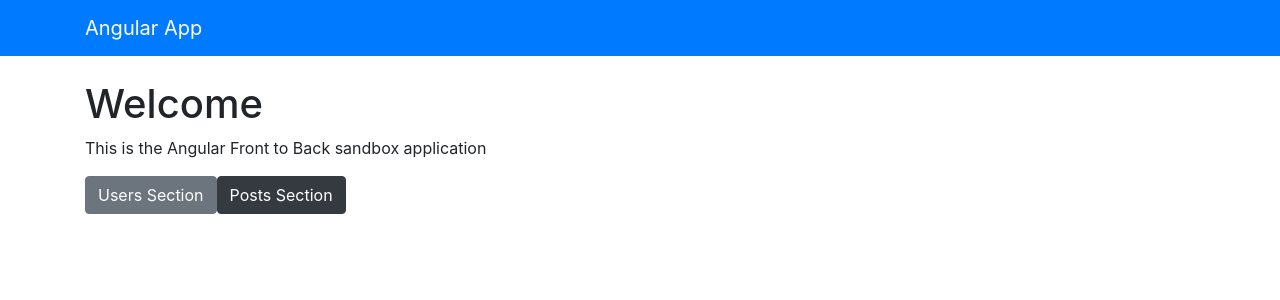
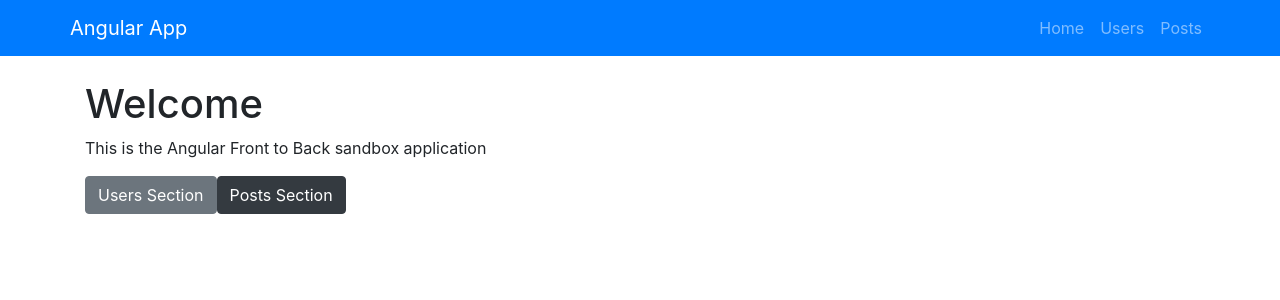
Before and after one commit to brunosantanati/angular-front-to-back, an Angular app: page / in a window 1280 px wide. Shown: the top 300 px of the page. Built offline with nearby package versions, Linux system fonts and the light colour scheme.

Commit message:
Add links to the navbar.

```diff
--- a/src/app/components/navbar/navbar.component.html
+++ b/src/app/components/navbar/navbar.component.html
@@ -1,5 +1,18 @@
-<nav class="navbar navbar-dark bg-primary mb-4">
+<nav class="navbar navbar-expand navbar-dark bg-primary mb-4">
     <div class="container">
         <a routerLink="/" class="navbar-brand">Angular App</a>
+        <div>
+            <ul class="navbar-nav ml-auto">
+                <li class="nav-item">
+                    <a routerLink="/" class="nav-link">Home</a>
+                </li>
+                <li class="nav-item">
+                    <a routerLink="/users" class="nav-link">Users</a>
+                </li>
+                <li class="nav-item">
+                    <a routerLink="/posts" class="nav-link">Posts</a>
+                </li>
+            </ul>
+        </div>
     </div>
 </nav>
```
